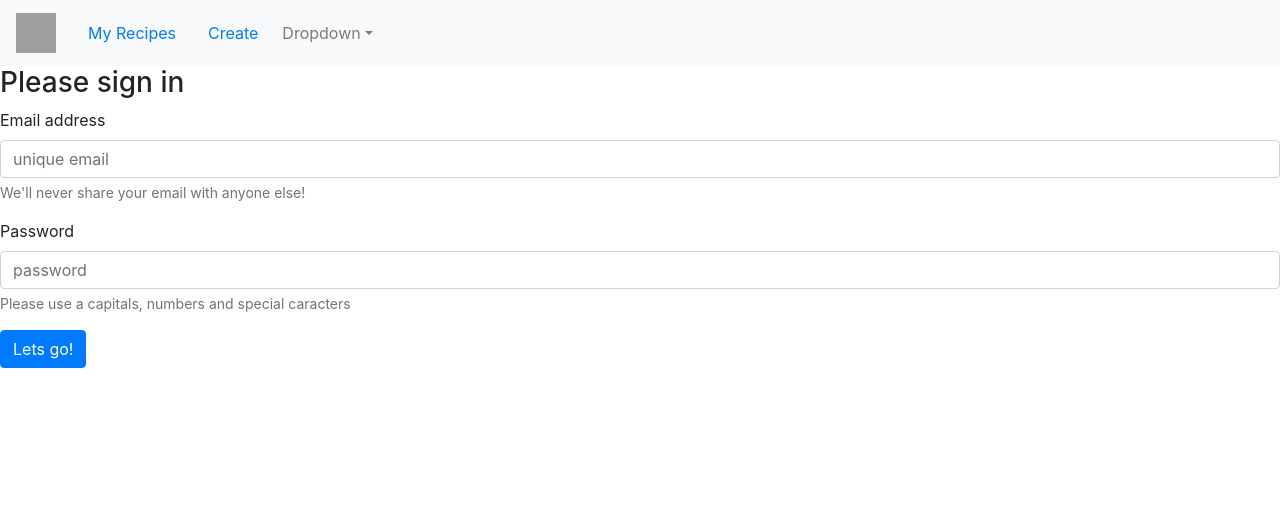
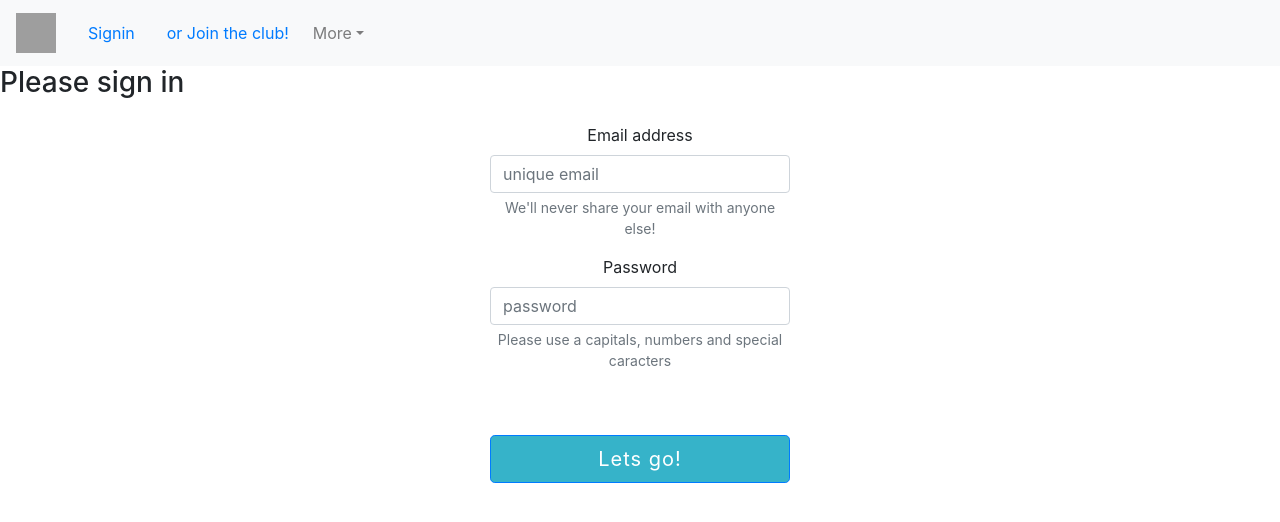
Before and after one commit to degroot12/click-n-meal-client, a React (Create React App) app: page /signin in a window 1280 px wide. Shown: the top 522 px of the page. Built offline with nearby package versions, Linux system fonts and the light colour scheme; no server answers; grey boxes are pictures that could not be loaded.

Commit message:
fixed layout from login page

```diff
--- a/src/App.js
+++ b/src/App.js
@@ -6,7 +6,7 @@ import MyNav from "./components/MyNav";
 import Home from "./components/Home";
 import Signup from "./components/Signup";
 import Signin from "./components/Signin";
-import Profile from "./components/Profile";
+import MyPage from "./components/MyPage";
 import CreateRecipe from "./components/CreateRecipe";
 import About from "./components/About";
 import Error from "./components/Error";
@@ -25,6 +25,8 @@ function App(props) {
   // Similar as componentDidMount
   // storing data loggedin user so no new login is necessary
   useEffect(() => {
+    // message for developers
+    console.log('*** Hi there! Good to see you here! Any great ideas for click \'n meal? Let us know! ***')
     if (!loggedInUser) {
       axios
         .get(`${config.API_URL}/api/user`, { withCredentials: true })
@@ -50,7 +52,7 @@ function App(props) {
       { withCredentials: true } )
       .then((response) => {
         setLoggedInUser(response.data);
-        history.push("/signin");
+        history.push("/mypage");
       })
       .catch((err) => {
         console.log('#### ', err.response)
@@ -112,7 +114,7 @@ function App(props) {
           }} />
 
         <Route
-          path="/profile" component={Profile}
+          path="/mypage" component={MyPage}
         />
 
         <Route
--- a/src/components/MyNav.js
+++ b/src/components/MyNav.js
@@ -4,6 +4,7 @@ import { Link } from "react-router-dom";
 
 
 function MyNav(props) {
+
   const {onLogout, user} = props;
 
     return (
@@ -18,13 +19,24 @@ function MyNav(props) {
             alt="React Bootstrap logo"
           />
         </Navbar.Brand>
-          <Nav.Link href="/profile">My Recipes</Nav.Link>
-          <Nav.Link href="/create-recipe">Create</Nav.Link>
+        {
+          user ?
+          (<>
+            <Nav.Link href="/mypage">{user.username}' recipies</Nav.Link>
+            <Nav.Link href="/create-recipe">Create</Nav.Link>
+          </>)
+          :
+          (<>
+            <Nav.Link href="/signin">Signin</Nav.Link>
+            <Nav.Link href="/signup">or Join the club!</Nav.Link>
+          </>)
+        }
+
 
         <Navbar.Toggle aria-controls="basic-navbar-nav" />
         <Navbar.Collapse id="basic-navbar-nav">
           <Nav className="mr-auto">
-            <NavDropdown title="Dropdown" id="basic-nav-dropdown">
+            <NavDropdown title="More" id="basic-nav-dropdown">
               {
                 user ?
                 (<>
@@ -35,10 +47,7 @@ function MyNav(props) {
                  )
                 :
                 (<>
-                  <NavDropdown.Item href="/signup">Signup</NavDropdown.Item>
                   <NavDropdown.Item href="/about">About</NavDropdown.Item>
-                  <NavDropdown.Divider />
-                  <NavDropdown.Item href="/signin">Signin</NavDropdown.Item>
                 </>)
               }
 
@@ -47,23 +56,6 @@ function MyNav(props) {
         </Navbar.Collapse>
       </Navbar>
 
-
-
-
-      //   <Navbar  bg="light"  expand="lg">
-      //     <Navbar.Toggle  aria-controls="basic-navbar-nav"  />
-      //     <Navbar.Collapse  id="basic-navbar-nav">
-      //       <Dropdown>
-
-      //       </Dropdown>
-      //       <Nav  className="mr-auto">
-      //         <Link  to="/">Selector</Link>
-      //         <Link to="/signin">Signin</Link>
-      //         <Link to="/signup">Signup</Link>
-      //         <Link to="/about">About</Link>
-      //       </Nav>
-      //     </Navbar.Collapse>
-      // </Navbar>
     )
 }
 
--- a/src/components/Profile.js
+++ b/src/components/MyPage.js
@@ -1,6 +1,6 @@
 import React from "react";
 
-function Profile() {
+function MyPage() {
 
     return (
         <div>
@@ -9,4 +9,4 @@ function Profile() {
     )
 }
 
-export default Profile;
+export default MyPage;
--- a/src/components/Signin.js
+++ b/src/components/Signin.js
@@ -7,7 +7,7 @@ function Signin(props) {
     return (
         <div>
             <h3>Please sign in</h3>
-            <form onSubmit={onSignin} className="form">
+            <form onSubmit={onSignin} className="form-auth text-center">
                 <div className="form-group">
                     <label htmlFor="InputEmail">Email address</label>
                     <input type="email" className="form-control" id="InputEmail" name="email" placeholder="unique email"/>
@@ -20,9 +20,9 @@ function Signin(props) {
                 </div>
                 {
 
-                error && <p>{error.error}</p>
+                error && <p>{error.errorMessage}</p>
                 }
-                <button type="submit" className="btn btn-primary">Lets go!</button>
+                <button type="submit" className="mt-5 w-100 btn btn-lg btn-primary bg-lgtblue">Lets go!</button>
             </form>
         </div>
     )
--- a/src/components/Signup.js
+++ b/src/components/Signup.js
@@ -7,27 +7,30 @@ function Signup(props) {
     return (
         <div>
             <h3>New here? Signup here if you want to have extra features of the app</h3>
-            <form onSubmit={onSignup} className="form">
+            <form onSubmit={onSignup} className="form-auth">
                 <div className="form-group">
                     <label htmlFor="InputUsername">Username</label>
-                    <input type="text" className="form-control" id="InputUsername" name="username" placeholder="username"/>
-                    <small id="usernameHelp" className="form-text text-muted">Give here your unique username</small>
+                    <input type="text" className="form-control" id="InputUsername" name="username" placeholder="Give here your unique username"/>
+                    {/* <small id="usernameHelp" className="form-text text-muted">Give here your unique username</small> */}
                 </div>
                 <div className="form-group">
                     <label htmlFor="InputEmail">Email address</label>
-                    <input type="email" className="form-control" id="InputEmail" name="email" placeholder="unique email"/>
-                    <small id="emailHelp" className="form-text text-muted">We'll never share your email with anyone else!</small>
+                    <input type="email" className="form-control" id="InputEmail" name="email" placeholder="And here you email"/>
+                    {/* <small id="emailHelp" className="form-text text-muted">We'll never share your email with anyone else!</small> */}
                 </div>
                 <div className="form-group">
                     <label htmlFor="InputPassword">Password</label>
-                    <input name="password" type="password" className="form-control" id="InputPassword" placeholder="password"/>
-                    <small id="passworkHelp" className="form-text text-muted">Please use a capitals, numbers and special caracters</small>
+                    <input name="password" type="password" className="form-control" id="InputPassword" placeholder="At last, a supersecret password!"/>
+                    {/* <small id="passworkHelp" className="form-text text-muted">Please use a capitals, numbers and special caracters</small> */}
                 </div>
+
+                <button type="submit" className="mt-5 w-100 btn btn-lg btn-primary bg-lgtblue">Join the cooking-club!</button>
                 {
                 error && <p>{error.errorMessage}</p>
                 }
-                <button type="submit" className="btn btn-primary">Join the cooking-club!</button>
             </form>
+
+
         </div>
     )
 }
--- a/src/index.css
+++ b/src/index.css
@@ -11,3 +11,117 @@ code {
   font-family: source-code-pro, Menlo, Monaco, Consolas, 'Courier New',
     monospace;
 }
+
+/* text */
+.text-lggreen {
+  color: #009688
+}
+
+.text-lgblue{
+  color: #0099cc
+}
+
+.form-auth {
+  width: 100%;
+  max-width: 330px;
+  padding: 15px;
+  margin: auto;
+}
+
+/* buttons --------------------*/
+
+.btn.outline {
+	background: none;
+	padding: 12px 22px;
+}
+.btn-primary.outline {
+	border: 2px solid #0099cc;
+	color: #0099cc;
+}
+.btn-primary.outline:hover, .btn-primary.outline:focus, .btn-primary.outline:active, .btn-primary.outline.active, .open > .dropdown-toggle.btn-primary {
+	color: #33a6cc;
+	border-color: #33a6cc;
+}
+.btn-primary.outline:active, .btn-primary.outline.active {
+	border-color: #007299 ;
+	color: #007299;
+	box-shadow: none;
+}
+
+.btn {
+	padding: 14px 24px;
+	border: 0 none;
+	font-weight: 400;
+	letter-spacing: 1px;
+}
+.btn:focus, .btn:active:focus, .btn.active:focus {
+	outline: 0 none;
+}
+
+.btn-primary.outline:hover {
+  color: white;
+	background-color: #36b3c9;
+	border-color: #36b3c9;
+}
+
+/* End button style ---------------------*/
+
+
+/* background styles --------------------*/
+
+.bg-lgtblue {
+  background-color:#36b3c9 !important
+}
+
+.bg-lgtgreen {
+  background-color:#50ce93 !important
+}
+
+.bg-lgtred {
+  background-color:#e77070 !important
+}
+
+.bg-navbarcustom {
+  /* background-color:#2b2a2f;  */
+  background-color:#009688
+}
+
+/* end background styles*/
+
+/* buttons --------------------*/
+
+.btn.outline {
+	background: none;
+	padding: 12px 22px;
+}
+.btn-primary.outline {
+	border: 2px solid #0099cc;
+	color: #0099cc;
+}
+.btn-primary.outline:hover, .btn-primary.outline:focus, .btn-primary.outline:active, .btn-primary.outline.active, .open > .dropdown-toggle.btn-primary {
+	color: #33a6cc;
+	border-color: #33a6cc;
+}
+.btn-primary.outline:active, .btn-primary.outline.active {
+	border-color: #007299;
+	color: #007299;
+	box-shadow: none;
+}
+
+.btn {
+	padding: 14px 24px;
+	border: 0 none;
+	font-weight: 400;
+	letter-spacing: 1px;
+}
+.btn:focus, .btn:active:focus, .btn.active:focus {
+	outline: 0 none;
+}
+
+.btn-primary.outline:hover {
+  color: white;
+	background-color: #36b3c9;
+	border-color: #36b3c9;
+}
+
+/* End button style ---------------------*/
```
